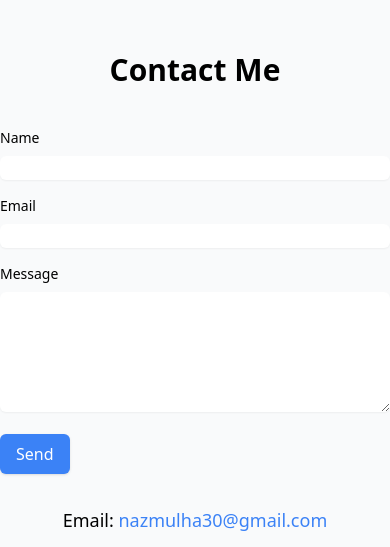
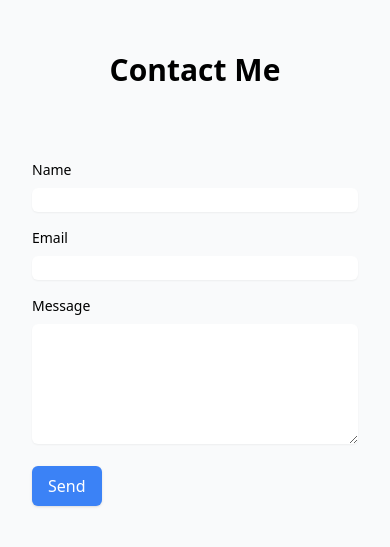
Before and after one commit to CloudStudioBD/Portfolio-Website, a plain HTML site: page index.html in a window 390 px wide. Shown: the part 6180-6727 px from the top of the page. Drawn offline with nearby package versions, Linux system fonts and the light colour scheme; files that its build step writes are made by us from their sources; a web font is replaced by a local one.

Commit message:
Form Padding add on mobile view

```diff
--- a/index.html
+++ b/index.html
@@ -210,7 +210,7 @@
             <h2 class="text-3xl font-bold text-center mb-10">Contact Me</h2>
             <div class="max-w-xl mx-auto">
                 <!-- Contact Form -->
-                <form action="#" method="POST" class="space-y-4">
+                <form action="#" method="POST" class="space-y-4 p-8 md:p-4">
                     <div>
                         <label for="name" class="block mb-2 text-sm font-medium">Name</label>
                         <input type="text" id="name" name="name" required
```
